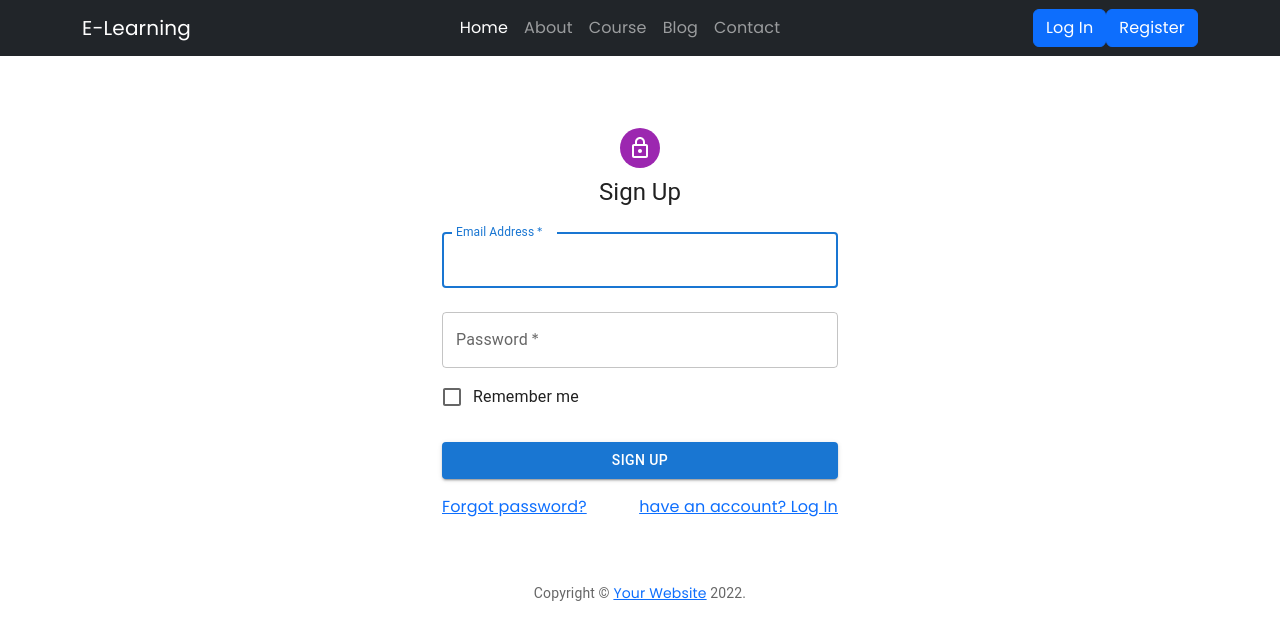
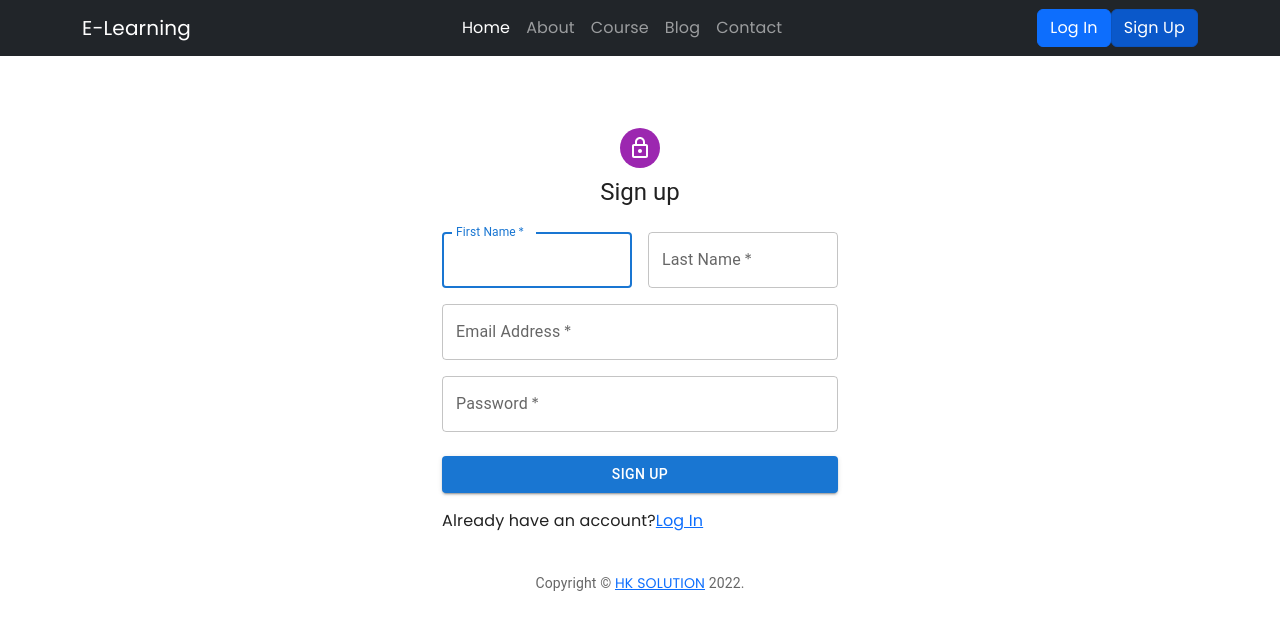
Before and after one commit to harishkgit9640/E_Learning_Website, a React (Create React App) app: page /signup in a window 1280 px wide. Shown: the top 640 px of the page. Built offline with nearby package versions, Linux system fonts and the light colour scheme.

Commit message:
now form data retreving

```diff
--- a/src/App.js
+++ b/src/App.js
@@ -9,7 +9,6 @@ import Contact from './Component/Contact';
 import Blog from './Component/Blog';
 import Login from './Component/Login';
 import Signup from './Component/Signup';
-import Register from './Component/Register';
 import Error from './Component/Error';
 // import Faq from './Component/Faq';
 // import Footer from './Component/Footer';
@@ -27,7 +26,6 @@ function App() {
         <Route path='/contact' element={<Contact />} />
         <Route path='/signup' element={<Signup />} />
         <Route path='/login' element={<Login />} />
-        <Route path='/register' element={<Register />} />
         <Route path='*' element={<Error />} />
       </Routes>
     </>
--- a/src/Component/Login.jsx
+++ b/src/Component/Login.jsx
@@ -115,4 +115,4 @@ const Login = () => {
     );
 }
 
-export default Login
+export default Login;
--- a/src/Component/Navbar.jsx
+++ b/src/Component/Navbar.jsx
@@ -31,7 +31,7 @@ const Navbar = () => {
 
                         </ul>
                         <NavLink to="/login" className="btn btn-primary">Log In</NavLink>
-                        <NavLink to="/register" className="btn btn-primary">Register</NavLink>
+                        <NavLink to="/signup" className="btn btn-primary">Sign Up</NavLink>
                     </div>
                 </div>
             </nav >
--- a/src/Component/Register.jsx
+++ /dev/null
@@ -1,131 +0,0 @@
-import * as React from 'react';
-import Avatar from '@mui/material/Avatar';
-import Button from '@mui/material/Button';
-import CssBaseline from '@mui/material/CssBaseline';
-import TextField from '@mui/material/TextField';
-import FormControlLabel from '@mui/material/FormControlLabel';
-import Checkbox from '@mui/material/Checkbox';
-import { NavLink } from "react-router-dom";
-import Grid from '@mui/material/Grid';
-import Box from '@mui/material/Box';
-import LockOutlinedIcon from '@mui/icons-material/LockOutlined';
-import Typography from '@mui/material/Typography';
-import Container from '@mui/material/Container';
-import { createTheme, ThemeProvider } from '@mui/material/styles';
-
-function Copyright(props) {
-    return (
-        <Typography variant="body2" color="text.secondary" align="center" {...props}>
-            {'Copyright © '}
-            <NavLink color="inherit" to="https://mui.com/">
-                Your Website
-            </NavLink>{' '}
-            {new Date().getFullYear()}
-            {'.'}
-        </Typography>
-    );
-}
-
-const theme = createTheme();
-
-export default function SignUp() {
-    const handleSubmit = (event) => {
-        event.preventDefault();
-        const data = new FormData(event.currentTarget);
-        console.log({
-            email: data.get('email'),
-            password: data.get('password'),
-        });
-    };
-
-    return (
-        <ThemeProvider theme={theme}>
-            <Container component="main" maxWidth="xs">
-                <CssBaseline />
-                <Box
-                    sx={{
-                        marginTop: 8,
-                        display: 'flex',
-                        flexDirection: 'column',
-                        alignItems: 'center',
-                    }}
-                >
-                    <Avatar sx={{ m: 1, bgcolor: 'secondary.main' }}>
-                        <LockOutlinedIcon />
-                    </Avatar>
-                    <Typography component="h1" variant="h5">
-                        Sign up
-                    </Typography>
-                    <Box component="form" noValidate onSubmit={handleSubmit} sx={{ mt: 3 }}>
-                        <Grid container spacing={2}>
-                            <Grid item xs={12} sm={6}>
-                                <TextField
-                                    autoComplete="given-name"
-                                    name="firstName"
-                                    required
-                                    fullWidth
-                                    id="firstName"
-                                    label="First Name"
-                                    autoFocus
-                                />
-                            </Grid>
-                            <Grid item xs={12} sm={6}>
-                                <TextField
-                                    required
-                                    fullWidth
-                                    id="lastName"
-                                    label="Last Name"
-                                    name="lastName"
-                                    autoComplete="family-name"
-                                />
-                            </Grid>
-                            <Grid item xs={12}>
-                                <TextField
-                                    required
-                                    fullWidth
-                                    id="email"
-                                    label="Email Address"
-                                    name="email"
-                                    autoComplete="email"
-                                />
-                            </Grid>
-                            <Grid item xs={12}>
-                                <TextField
-                                    required
-                                    fullWidth
-                                    name="password"
-                                    label="Password"
-                                    type="password"
-                                    id="password"
-                                    autoComplete="new-password"
-                                />
-                            </Grid>
-                            <Grid item xs={12}>
-                                <FormControlLabel
-                                    control={<Checkbox value="allowExtraEmails" color="primary" />}
-                                    label="I want to receive inspiration, marketing promotions and updates via email."
-                                />
-                            </Grid>
-                        </Grid>
-                        <Button
-                            type="submit"
-                            fullWidth
-                            variant="contained"
-                            sx={{ mt: 3, mb: 2 }}
-                        >
-                            Sign Up
-                        </Button>
-                        <Grid container justifyContent="flex-end">
-                            <Grid item>
-                                <NavLink to="/login" variant="body2">
-                                    Already have an account? Sign in
-                                </NavLink>
-                            </Grid>
-                        </Grid>
-                    </Box>
-                </Box>
-                <Copyright sx={{ mt: 5 }} />
-            </Container>
-        </ThemeProvider>
-    );
-}
--- a/src/Component/Signup.jsx
+++ b/src/Component/Signup.jsx
@@ -1,13 +1,9 @@
-import React from 'react'
-// import Alert from '@mui/material/Alert';
-
+import React, { useState } from 'react';
 import Avatar from '@mui/material/Avatar';
 import Button from '@mui/material/Button';
 import CssBaseline from '@mui/material/CssBaseline';
 import TextField from '@mui/material/TextField';
-import FormControlLabel from '@mui/material/FormControlLabel';
-import Checkbox from '@mui/material/Checkbox';
-import { NavLink } from "react-router-dom";
+import { NavLink } from 'react-router-dom';
 import Grid from '@mui/material/Grid';
 import Box from '@mui/material/Box';
 import LockOutlinedIcon from '@mui/icons-material/LockOutlined';
@@ -17,10 +13,15 @@ import { createTheme, ThemeProvider } from '@mui/material/styles';
 
 function Copyright(props) {
     return (
-        <Typography variant="body2" color="text.secondary" align="center" {...props}>
+        <Typography
+            variant="body2"
+            color="text.secondary"
+            align="center"
+            {...props}
+        >
             {'Copyright © '}
-            <NavLink color="inherit" to="https://mui.com/">
-                Your Website
+            <NavLink color="inherit" to="https:/hksolution.in/">
+                HK SOLUTION
             </NavLink>{' '}
             {new Date().getFullYear()}
             {'.'}
@@ -29,19 +30,23 @@ function Copyright(props) {
 }
 
 const theme = createTheme();
-const signup = () => {
+const SignUp = () => {
 
-    // <>
-    //     <Alert severity="error">Page Not Found!</Alert>
-    //     <Alert severity="success">This is a success alert — check it out!</Alert>
+    const [data, setData] = useState({
+        firstName: "", lastName: "", email: "", password: ""
+    });
+
+    const handleInput = (event) => {
+        event.preventDefault();
+        const { name, value } = event.target;
+        setData((prevProps) => ({
+            ...prevProps,
+            [name]: value
+        }));
+    };
 
     const handleSubmit = (event) => {
         event.preventDefault();
-        const data = new FormData(event.currentTarget);
-        console.log({
-            email: data.get('email'),
-            password: data.get('password'),
-        });
     };
 
     return (
@@ -60,33 +65,66 @@ const signup = () => {
                         <LockOutlinedIcon />
                     </Avatar>
                     <Typography component="h1" variant="h5">
-                        Sign Up
+                        Sign up
                     </Typography>
-                    <Box component="form" onSubmit={handleSubmit} noValidate sx={{ mt: 1 }}>
+                    <Box
+                        component="form"
+                        noValidate
+                        onSubmit={handleSubmit}
+                        sx={{ mt: 3 }}
+                    >
+                        <Grid container spacing={2}>
+                            <Grid item xs={12} sm={6}>
                                 <TextField
-                            margin="normal"
+                                    autoComplete="given-name"
+                                    name="firstName"
+                                    value={data.firstName}
+                                    onChange={handleInput}
+                                    required
+                                    fullWidth
+                                    id="firstName"
+                                    label="First Name"
+                                    autoFocus
+                                />
+                            </Grid>
+                            <Grid item xs={12} sm={6}>
+                                <TextField
+                                    required
+                                    fullWidth
+                                    id="lastName"
+                                    label="Last Name"
+                                    name="lastName"
+                                    value={data.lastName}
+                                    onChange={handleInput}
+                                    autoComplete="family-name"
+                                />
+                            </Grid>
+                            <Grid item xs={12}>
+                                <TextField
                                     required
                                     fullWidth
                                     id="email"
                                     label="Email Address"
                                     name="email"
+                                    value={data.email}
+                                    onChange={handleInput}
                                     autoComplete="email"
-                            autoFocus
                                 />
+                            </Grid>
+                            <Grid item xs={12}>
                                 <TextField
-                            margin="normal"
                                     required
                                     fullWidth
                                     name="password"
+                                    value={data.password}
+                                    onChange={handleInput}
                                     label="Password"
                                     type="password"
                                     id="password"
-                            autoComplete="current-password"
+                                    autoComplete="new-password"
                                 />
-                        <FormControlLabel
-                            control={<Checkbox value="remember" color="primary" />}
-                            label="Remember me"
-                        />
+                            </Grid>
+                        </Grid>
                         <Button
                             type="submit"
                             fullWidth
@@ -95,24 +133,21 @@ const signup = () => {
                         >
                             Sign Up
                         </Button>
-                        <Grid container>
-                            <Grid item xs>
-                                <NavLink to="#" variant="body2">
-                                    Forgot password?
-                                </NavLink>
-                            </Grid>
+                        <Grid container justifyContent="flex-start">
                             <Grid item>
+                                {' '}
+                                Already have an account?
                                 <NavLink to="/login" variant="body2">
-                                    {"have an account? Log In"}
+                                    Log In
                                 </NavLink>
                             </Grid>
                         </Grid>
                     </Box>
                 </Box>
-                <Copyright sx={{ mt: 8, mb: 4 }} />
+                <Copyright sx={{ mt: 5 }} />
             </Container>
         </ThemeProvider>
     );
 }
 
-export default signup
+export default SignUp
```
Also changed, not shown: src/Component/Course.jsx (+38 -38 lines). Lines whose indentation alone changed are shown as unchanged.
